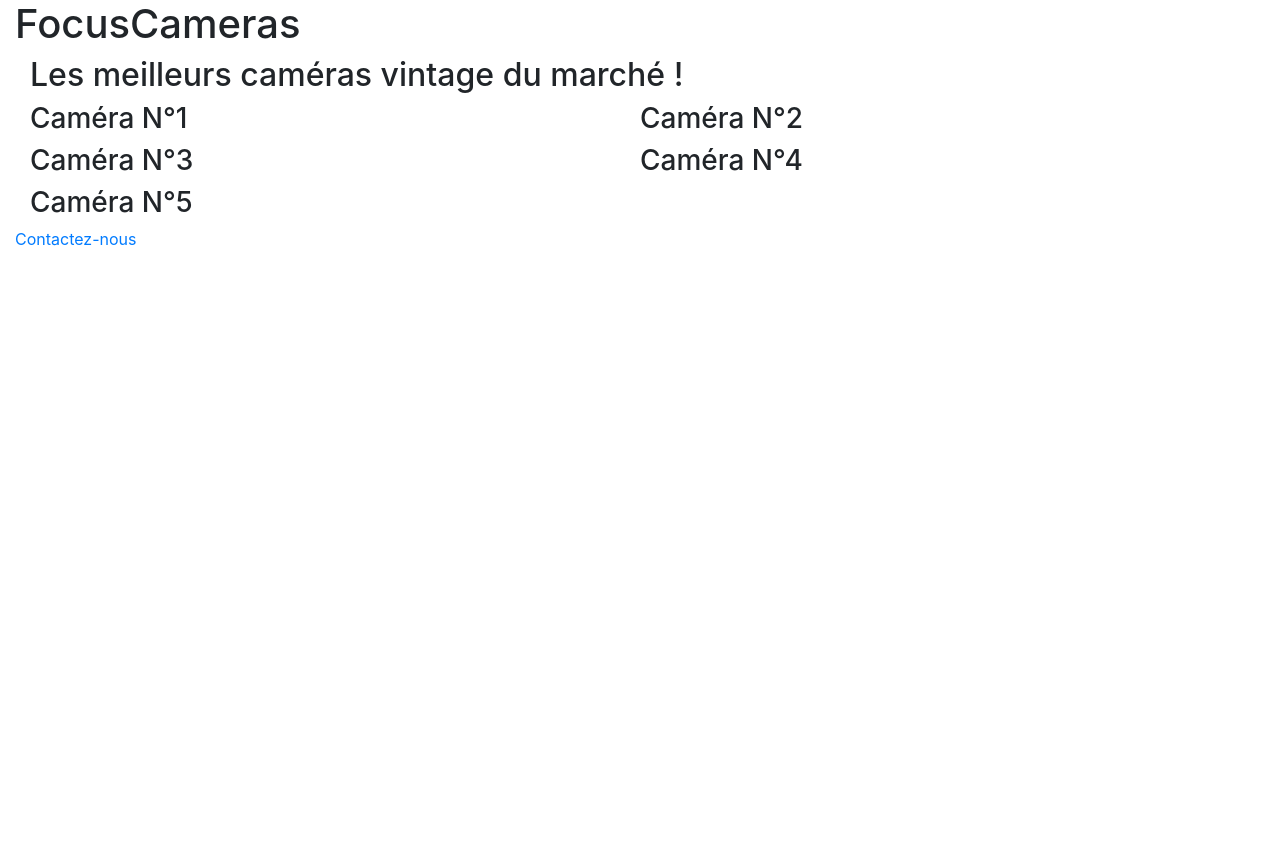
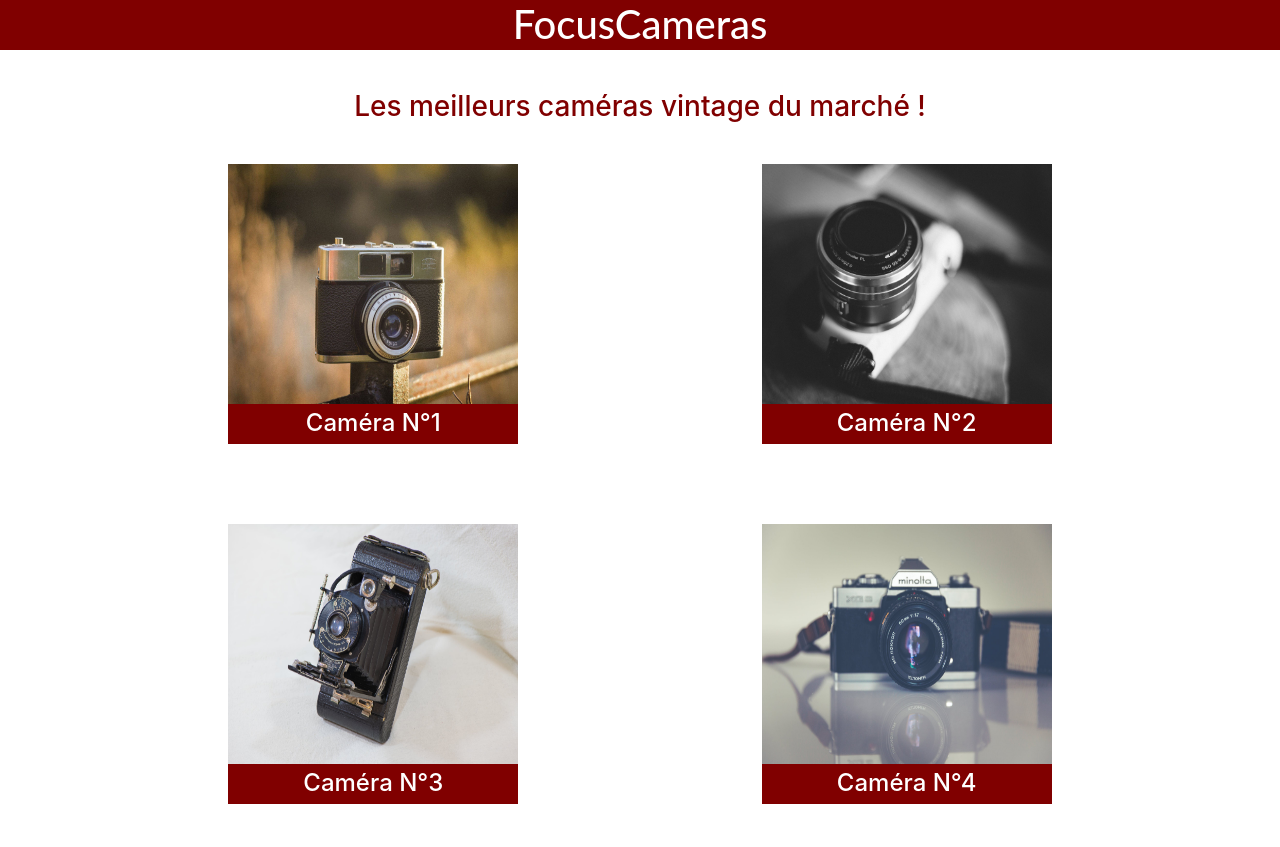
Before and after one commit to SaamuelBy/projet5, a website: page index.html in a window 1280 px wide. Shown: the top 847 px of the page. Before the commit the page ends 800 px from the top, so only its background shows below. Drawn offline with nearby package versions, Linux system fonts and the light colour scheme; a web font is replaced by a local one.

Commit message:
main css with sass
- Modifications on html files
- Adding css files with sass

```diff
--- a/index.html
+++ b/index.html
@@ -18,61 +18,110 @@
         FocusCameras
       </h1>
     </header>
-    <main class="container col-lg-12 col-md-12 col-sm-12">
-      <div class="row col-lg-12 col-md-12 col-sm-12">
+    <div class="container-fluid">
+      <div class="row">
+        <div class="col-lg-12 col-md-12 col-sm-12">
+          <div class="row">
             <section class="col-lg-12 col-md-12 col-sm-12">
               <h2 class="slogan">
                 Les meilleurs caméras vintage du marché !
               </h2>
             </section>
           </div>
-      <div class="row col-lg-12 col-md-12 col-sm-12">
-        <section
-          class="prod-prev product_v1_proj col-lg-6 col-md-6 col-sm-6"
+          <div class="row">
+            <div
+              class="prod-prev col-lg-3 offset-lg-2 col-md-3 offset-md-2 col-sm-3 offset-sm-2"
+            >
+              <div class="row">
+                <div class="col-lg-12 col-md-12 col-sm-12">
+                  <img
+                    class="prod-prev__image product_v1_proj"
                     onclick="location.href='html/productun.html'"
-        >
+                    src="JWDP5/images/vcam_1.jpg"
+                    alt="Photo de cameras"
+                  />
                   <h3 class="prod-prev__heading">
                     Caméra N°1
                   </h3>
-        </section>
-        <section
-          class="prod-prev product_v2_proj col-lg-6 col-md-6 col-sm-6"
+                </div>
+              </div>
+            </div>
+            <div
+              class="prod-prev col-lg-3 offset-lg-2 col-md-3 offset-md-2 col-sm-3 offset-sm-2"
+            >
+              <div class="row">
+                <div class="col-lg-12 col-md-12 col-sm-12">
+                  <img
+                    class="prod-prev__image product_v2_proj"
                     onclick="location.href='html/producttwo.html'"
-        >
+                    src="JWDP5/images/vcam_2.jpg"
+                    alt="Photo de cameras"
+                  />
                   <h3 class="prod-prev__heading">
                     Caméra N°2
                   </h3>
-        </section>
                 </div>
-      <div class="row col-lg-12 col-md-12 col-sm-12">
-        <section
-          class="prod-prev product_v3_proj col-lg-6 col-md-6 col-sm-6"
+              </div>
+            </div>
+          </div>
+          <div class="row">
+            <div
+              class="prod-prev col-lg-3 offset-lg-2 col-md-3 offset-md-2 col-sm-3 offset-sm-2"
+            >
+              <div class="row">
+                <div class="col-lg-12 col-md-12 col-sm-12">
+                  <img
+                    class="prod-prev__image product_v3_proj"
                     onclick="location.href='html/productthree.html'"
-        >
+                    src="JWDP5/images/vcam_3.jpg"
+                    alt="Photo de cameras"
+                  />
                   <h3 class="prod-prev__heading">
                     Caméra N°3
                   </h3>
-        </section>
-        <section
-          class="prod-prev product_v4_proj col-lg-6 col-md-6 col-sm-6"
+                </div>
+              </div>
+            </div>
+            <div
+              class="prod-prev col-lg-3 offset-lg-2 col-md-3 offset-md-2 col-sm-3 offset-sm-2"
+            >
+              <div class="row">
+                <div class="col-lg-12 col-md-12 col-sm-12">
+                  <img
+                    class="prod-prev__image product_v4_proj"
                     onclick="location.href='html/productfour.html'"
-        >
+                    src="JWDP5/images/vcam_4.jpg"
+                    alt="Photo de cameras"
+                  />
                   <h3 class="prod-prev__heading">
                     Caméra N°4
                   </h3>
-        </section>
                 </div>
-      <div class="row col-lg-12 col-md-12 col-sm-12">
-        <section
-          class="prod-prev product_v5_proj col-lg-6 col-md-6 col-sm-6"
+              </div>
+            </div>
+          </div>
+          <div class="row">
+            <div
+              class="prod-prev col-lg-3 offset-lg-2 col-md-3 offset-md-2 col-sm-3 offset-sm-2"
+            >
+              <div class="row">
+                <div class="col-lg-12 col-md-12 col-sm-12">
+                  <img
+                    class="prod-prev__image product_v5_proj"
                     onclick="location.href='html/productfive.html'"
-        >
+                    src="JWDP5/images/vcam_5.jpg"
+                    alt="Photo de cameras"
+                  />
                   <h3 class="prod-prev__heading">
                     Caméra N°5
                   </h3>
-        </section>
                 </div>
-    </main>
+              </div>
+            </div>
+          </div>
+        </div>
+      </div>
+    </div>
     <footer class="fotter col-lg-12 col-md-12 col-sm-12">
       <a class="contactinfo" href="mailto:contact@brimuel.com">
         Contactez-nous
--- /dev/null
+++ b/sass/base/_base.scss
@@ -0,0 +1,3 @@
+body {
+  font: "lato";
+}
--- /dev/null
+++ b/sass/base/_typography.scss
@@ -0,0 +1,5 @@
+@font-face {
+  font-family: "Lato";
+  src: url("Lato.eot") format("eot"), url("Lato.woff") format("woff"),
+    url("Lato.ttf") format("truetype"), url("Lato.svg") format("svg");
+}
--- /dev/null
+++ b/sass/components/_checking.scss
@@ -0,0 +1,13 @@
+.step-title {
+  display: flex;
+  justify-content: center;
+  margin: 40px auto 40px;
+}
+
+.form-container {
+  @include form-container;
+}
+
+.confirmation-button {
+  @include button;
+}
--- /dev/null
+++ b/sass/components/_confirmation.scss
@@ -0,0 +1,3 @@
+.form-confirmation {
+  @include form-confirmation;
+}
--- /dev/null
+++ b/sass/components/_prod-prev.scss
@@ -0,0 +1,3 @@
+.prod-prev {
+  @include prod-prev;
+}
--- /dev/null
+++ b/sass/components/_product-page.scss
@@ -0,0 +1,3 @@
+.product-page {
+  @include product-page;
+}
--- /dev/null
+++ b/sass/layout/_container.scss
@@ -0,0 +1,16 @@
+.slogan,
+.product-title {
+  margin: 40px auto 40px;
+  display: flex;
+  justify-content: center;
+  align-items: center;
+  color: $colour-secondaryfont;
+  font-size: $font-size-title;
+}
+.container {
+  max-width: 100%;
+}
+
+input {
+  font-size: $font-size-paragraph;
+}
--- /dev/null
+++ b/sass/layout/_footer.scss
@@ -0,0 +1,12 @@
+footer {
+  font-family: $font-primary;
+  background-color: $colour-headerfooterbg;
+  height: 40px;
+  display: flex;
+  text-align: right;
+}
+.contactinfo {
+  color: $colour-headerfooter;
+  font-size: $font-size-primary;
+  text-decoration: none;
+}
--- /dev/null
+++ b/sass/layout/_header.scss
@@ -0,0 +1,9 @@
+header {
+  display: flex;
+  text-align: center;
+  font-family: $font-primary;
+  font-size: $font-size-header;
+  background-color: $colour-headerfooterbg;
+  color: $colour-headerfooter;
+  height: 50px;
+}
--- /dev/null
+++ b/sass/main.scss
@@ -0,0 +1,15 @@
+@import "./utils/variables";
+@import "./utils/mixins";
+
+@import "./base/base";
+@import "./base/typography";
+
+@import "./components/buttons";
+@import "./components/prod-prev";
+@import "./components/product-page";
+@import "./components/checking";
+@import "./components/confirmation";
+
+@import "./layout/header";
+@import "./layout/container";
+@import "./layout/footer";
--- /dev/null
+++ b/sass/utils/_mixins.scss
@@ -0,0 +1,167 @@
+@mixin prod-prev {
+  height: 320px;
+  border-radius: 1px 1px 12px black;
+  transform: scale(1);
+  transition: transform 200ms;
+  margin-bottom: 40px;
+
+  &:hover {
+    transform: scale(1.05);
+  }
+  &__image {
+    @include image();
+    height: 240px;
+    padding: 0px;
+  }
+  &__heading {
+    display: flex;
+    justify-content: center;
+    align-items: center;
+    bottom: 0px;
+    height: 40px;
+    padding: 0px;
+    background-color: $colour-headerfooterbg;
+    font-size: $font-size-primary;
+    color: $colour-headerfooter;
+  }
+}
+
+@mixin product-page {
+  &__image {
+    height: 440px;
+    @include image();
+  }
+  &__infos-title {
+    font-size: $font-size-primary;
+    color: $colour-primaryfont;
+    margin-bottom: 15px;
+  }
+  &__infos-pricing {
+    font-size: $font-size-primary;
+    color: $colour-primaryfont;
+    margin-bottom: 15px;
+  }
+  &__infos-custom {
+    color: $colour-primaryfont;
+    margin-bottom: 15px;
+    &-title {
+      font-size: $font-size-primary;
+      margin-bottom: 15px;
+    }
+    &-input {
+      font-size: $font-size-paragraph;
+      margin-bottom: 15px;
+      text-align: justify;
+    }
+  }
+  &__infos-descriptif {
+    font-size: $font-size-paragraph;
+    color: $colour-primaryfont;
+    margin-bottom: 15px;
+    text-align: justify;
+  }
+  &__infos-button {
+    @include button;
+  }
+}
+
+@mixin button {
+  justify-content: center;
+  display: flex;
+  align-items: center;
+  position: relative;
+  overflow: hidden;
+  height: 60px;
+  margin: 40px auto 40px;
+  color: $colour-headerfooter;
+  font-size: $font-size-primary;
+  background-color: $colour-headerfooterbg;
+  border-radius: 10px;
+  transition: all 200ms;
+  &:hover {
+    transform: scale(1.05);
+  }
+}
+
+@mixin image {
+  max-width: 100%;
+  max-height: 100%;
+  display: block;
+}
+
+@mixin form-container {
+  &__title {
+    font-size: $font-size-primary;
+    color: $colour-primaryfont;
+    margin-bottom: 15px;
+  }
+  &__pricing {
+    font-size: $font-size-primary;
+    color: $colour-primaryfont;
+    margin-bottom: 15px;
+  }
+  &__infos {
+    font-size: $font-size-paragraph;
+    color: $colour-primaryfont;
+    margin-bottom: 15px;
+    text-align: justify;
+  }
+  &__image {
+    @include image();
+    background-color: #bc8f8f;
+    height: 320;
+  }
+}
+
+@mixin form-confirmation {
+  background-color: #bc8f8f;
+  margin: 60px auto 60px;
+  &__title {
+    font-size: $font-size-primary;
+    color: $colour-primaryfont;
+    margin-bottom: 15px;
+    display: flex;
+    justify-content: center;
+    align-items: center;
+  }
+  &__commandtitle {
+    font-size: $font-size-primary;
+    color: $colour-primaryfont;
+    margin-bottom: 15px;
+    display: flex;
+    justify-content: center;
+    align-items: center;
+  }
+  &__commandnumber {
+    font-size: $font-size-primary;
+    color: $colour-primaryfont;
+    margin-bottom: 15px;
+    display: flex;
+    justify-content: center;
+    align-items: center;
+  }
+  &__amount {
+    font-size: $font-size-primary;
+    color: $colour-primaryfont;
+    margin-bottom: 15px;
+    display: flex;
+    justify-content: center;
+    align-items: center;
+  }
+  &__pricing {
+    font-size: $font-size-primary;
+    color: $colour-primaryfont;
+    margin-bottom: 15px;
+    display: flex;
+    justify-content: center;
+    align-items: center;
+  }
+  &__bye {
+    font-size: $font-size-primary;
+    color: $colour-primaryfont;
+    margin-bottom: 15px;
+    display: flex;
+    justify-content: center;
+    align-items: center;
+  }
+}
--- /dev/null
+++ b/sass/utils/_variables.scss
@@ -0,0 +1,13 @@
+$colour-headerfooter: #ffffff;
+$colour-primaryfont: #3a3a3a;
+$colour-secondaryfont: #800000;
+
+$colour-headerfooterbg: #800000;
+$colour-homepagebg: #ffffff;
+
+$font-primary: "Lato", sans-serif;
+
+$font-size-header: 32px;
+$font-size-title: 28px;
+$font-size-primary: 24px;
+$font-size-paragraph: 12px;
```
Also changed, not shown: html/checking.html (+100 -0 lines), html/confirmation.html (+68 -0 lines), html/productun.html (+75 -43 lines), package.json (added, +19 -0 lines), css/style.css, sass/components/_buttons.scss (added), 1 other file. Lines whose indentation alone changed are shown as unchanged.
